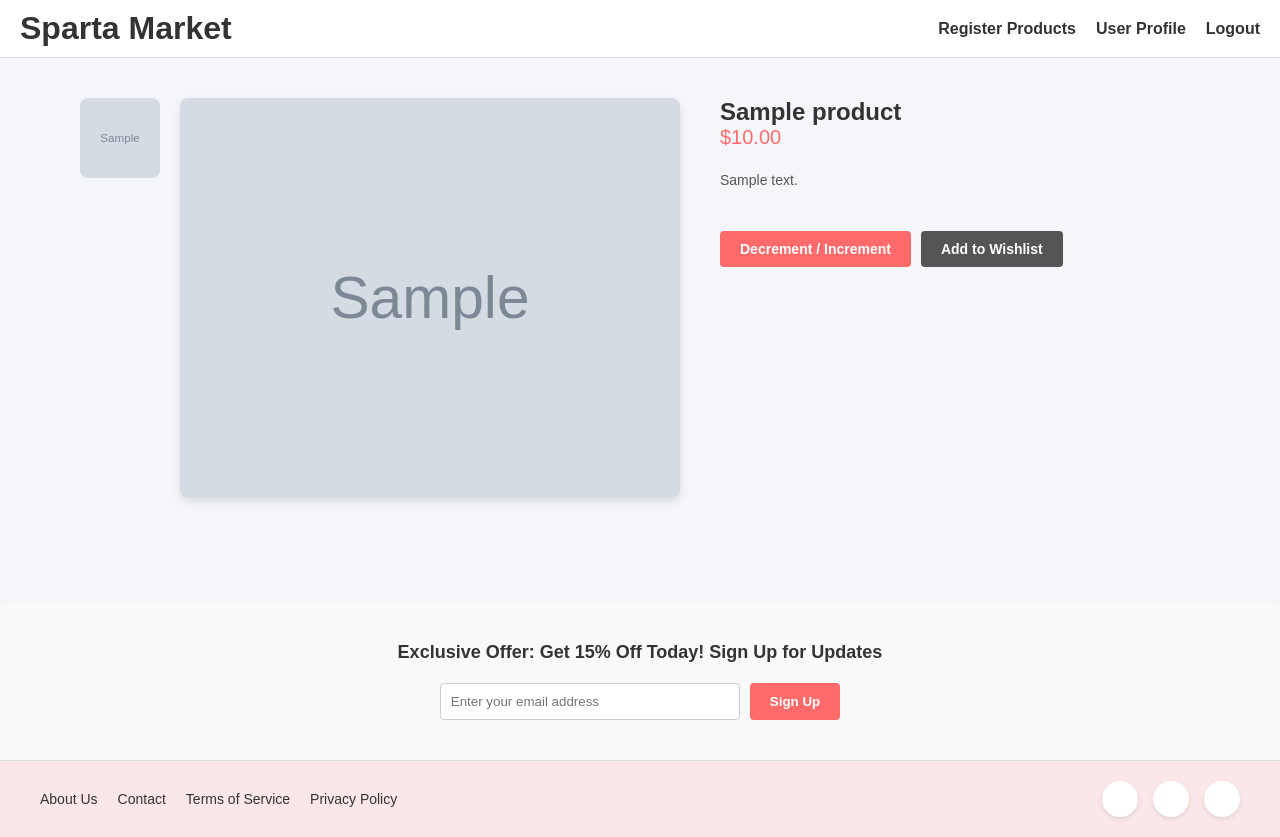
After one commit to kyso8575/SP_market_DRF, a Django app: page /products/product_detail/1 in a window 1280 px wide. The commit adds this page. Run offline with Django 4.2, Linux system fonts and the light colour scheme; tables that the repository leaves empty hold one stand-in row (values such as "Sample post"); grey boxes marked "Sample" are stand-in pictures.

Commit message:
Add product detail

```diff
--- a/products/models.py
+++ b/products/models.py
@@ -28,6 +28,9 @@ class Product(models.Model):
     created_at = models.DateTimeField(auto_now_add=True)
     updated_at = models.DateTimeField(auto_now=True)
     is_sold = models.BooleanField(default=False)
+    likes_count = models.PositiveIntegerField(default=0)
+    views_count = models.PositiveIntegerField(default=0)
+    liked_users = models.ManyToManyField(User, related_name='liked_products', blank=True)
 
     def __str__(self):
         return self.name
@@ -41,16 +44,3 @@ class ProductImage(models.Model):
 
     def __str__(self):
         return f"Image for {self.product.name}"
-
-
-class Favorite(models.Model):
-    """찜 목록 모델"""
-    user = models.ForeignKey(User, on_delete=models.CASCADE, related_name="favorites")  # 사용자
-    product = models.ForeignKey(Product, on_delete=models.CASCADE, related_name="favorited_by")  # 찜한 상품
-    created_at = models.DateTimeField(auto_now_add=True)  # 생성 시간
-
-    class Meta:
-        unique_together = ('user', 'product')  # 사용자와 상품의 중복 방지
-
-    def __str__(self):
-        return f"{self.user.username} favorited {self.product.name}"
--- /dev/null
+++ b/products/static/products/css/product_detail.css
@@ -0,0 +1,215 @@
+/* 📌 Main Layout */
+.product-detail-container {
+  display: flex;
+  gap: 40px;
+  padding: 40px;
+  max-width: 1200px;
+  margin: 0 auto;
+  align-items: flex-start;
+}
+
+/* 📌 상품 이미지 섹션 */
+.product-images {
+  display: flex;
+  gap: 20px;
+  align-items: flex-start;
+}
+
+/* 📌 썸네일 이미지 리스트 */
+.thumbnail-list {
+  display: flex;
+  flex-direction: column;
+  gap: 10px;
+  max-width: 100px;
+  overflow-y: auto;
+}
+
+.thumbnail-list .thumbnail-image {
+  width: 80px;
+  height: 80px;
+  object-fit: cover;
+  border-radius: 8px;
+  cursor: pointer;
+  transition: transform 0.2s ease-in-out, border 0.2s ease-in-out;
+}
+
+.thumbnail-list .thumbnail-image:hover {
+  transform: scale(1.1);
+  border: 2px solid #ff6b6b;
+}
+
+/* 📌 메인 이미지 */
+.main-image {
+  flex: 1;
+  max-width: 500px;
+  text-align: center;
+}
+
+.main-image img {
+  width: 100%;
+  height: 400px;
+  object-fit: cover;
+  border-radius: 8px;
+  box-shadow: 0 4px 8px rgba(0, 0, 0, 0.1);
+}
+
+/* 📌 상품 정보 섹션 */
+.product-info {
+  flex: 1;
+  display: flex;
+  flex-direction: column;
+  gap: 20px;
+}
+
+.product-header h1 {
+  font-size: 24px;
+  font-weight: bold;
+}
+
+.product-header .price {
+  font-size: 20px;
+  color: #ff6b6b;
+}
+
+.product-description p {
+  font-size: 14px;
+  color: #555;
+  line-height: 1.6;
+}
+
+/* 📌 버튼 */
+.product-actions {
+  display: flex;
+  gap: 10px;
+  margin-top: 20px;
+}
+
+.btn-action,
+.btn-wishlist {
+  padding: 10px 20px;
+  border-radius: 4px;
+  font-size: 14px;
+  cursor: pointer;
+  font-weight: bold;
+  transition: background-color 0.3s ease;
+}
+
+.btn-action {
+  background-color: #ff6b6b;
+  color: white;
+  border: none;
+}
+
+.btn-action:hover {
+  background-color: #ff8a8a;
+}
+
+.btn-wishlist {
+  background-color: #555;
+  color: white;
+  border: none;
+}
+
+.btn-wishlist:hover {
+  background-color: #777;
+}
+
+/* 📌 반응형 디자인 */
+@media (max-width: 768px) {
+  .product-detail-container {
+    flex-direction: column;
+    gap: 20px;
+    padding: 20px;
+  }
+
+  .thumbnail-list {
+    flex-direction: row;
+    overflow-x: auto;
+    max-width: 100%;
+  }
+
+  .thumbnail-list .thumbnail-image {
+    width: 60px;
+    height: 60px;
+  }
+
+  .main-image img {
+    height: 300px;
+  }
+}
+
+
+
+/* 📌 Newsletter Section */
+.newsletter {
+  text-align: center;
+  margin-top: 60px;
+  padding: 40px;
+  background-color: #f9f9f9;
+  border-radius: 8px;
+}
+
+.newsletter h3 {
+  font-size: 18px;
+  margin-bottom: 20px;
+}
+
+.newsletter-signup {
+  display: flex;
+  gap: 10px;
+  justify-content: center;
+}
+
+.newsletter-signup input {
+  padding: 10px;
+  width: 300px;
+  border-radius: 4px;
+  border: 1px solid #ccc;
+}
+
+.newsletter-signup .btn-signup {
+  padding: 10px 20px;
+  background-color: #ff6b6b;
+  color: white;
+  border: none;
+  border-radius: 4px;
+  cursor: pointer;
+  font-weight: bold;
+}
+
+.newsletter-signup .btn-signup:hover {
+  background-color: #ff8a8a;
+}
+
+/* 📌 Responsive Design */
+@media (max-width: 768px) {
+  .product-detail-container {
+    flex-direction: column;
+  }
+
+  .product-images .main-image img {
+    height: 300px;
+  }
+
+  .newsletter-signup {
+    flex-direction: column;
+    gap: 10px;
+  }
+}
+
+
+/* 추가 이미지 버튼 */
+#add-image-btn {
+  margin-top: 15px;
+  padding: 10px 15px;
+  background-color: #ff6b6b;
+  color: white;
+  border: none;
+  border-radius: 4px;
+  cursor: pointer;
+  font-size: 14px;
+}
+
+#add-image-btn:hover {
+  background-color: #ff8a8a;
+}
--- /dev/null
+++ b/products/templates/products/product_detail.html
@@ -0,0 +1,64 @@
+{% extends "base.html" %}
+{% load static %}
+
+{% block styles %}
+<link rel="stylesheet" href="{% static 'products/css/product_detail.css' %}" />
+{% endblock styles %}
+
+{% block main_content %}
+<main class="product-detail-container">
+  <!-- 📌 상품 이미지 섹션 -->
+  <section class="product-images">
+    <div class="thumbnail-list">
+      {% for image in product_images %}
+        <img
+          src="{{ image.image.url }}"
+          alt="Thumbnail {{ forloop.counter }}"
+          class="thumbnail-image"
+          onclick="changeMainImage('{{ image.image.url }}')" />
+      {% endfor %}
+    </div>
+    <div class="main-image">
+      <img id="main-image" src="{{ product_images.first.image.url }}" alt="{{ product.name }}" />
+    </div>
+  </section>
+
+  <!-- 📌 상품 정보 섹션 -->
+  <section class="product-info">
+    <div class="product-header">
+      {% if product.is_sold_out %}
+        <span class="badge-soldout">Sold Out</span>
+      {% endif %}
+      <h1>{{ product.name }}</h1>
+      <p class="price">${{ product.price }}</p>
+    </div>
+
+    <div class="product-description">
+      <p>{{ product.description }}</p>
+    </div>
+
+    <div class="product-actions">
+      <button class="btn-action">Decrement / Increment</button>
+      <button class="btn-wishlist">Add to Wishlist</button>
+    </div>
+  </section>
+</main>
+
+<!-- 📌 뉴스레터 섹션 -->
+<section class="newsletter">
+  <h3>Exclusive Offer: Get 15% Off Today! Sign Up for Updates</h3>
+  <div class="newsletter-signup">
+    <input type="email" placeholder="Enter your email address" />
+    <button class="btn-signup">Sign Up</button>
+  </div>
+</section>
+
+{% block scripts %}
+<script>
+  function changeMainImage(imageUrl) {
+    const mainImage = document.getElementById('main-image');
+    mainImage.src = imageUrl;
+  }
+</script>
+{% endblock scripts %}
+{% endblock main_content %}
--- a/products/urls.py
+++ b/products/urls.py
@@ -5,4 +5,7 @@ from . import views
 app_name = "products"
 urlpatterns = [
     path("product_create/", views.product_create, name="product_create"),
+    path("product_list/", views.product_list, name="product_list"),
+    path('like/<int:product_id>/', views.like_product, name='like_product'),
+    path('product_detail/<int:product_id>', views.product_detail, name='product_detail'),
 ]
--- a/products/views.py
+++ b/products/views.py
@@ -1,7 +1,8 @@
-from django.shortcuts import render, redirect
+from django.shortcuts import render, redirect, get_object_or_404
 from django.contrib.auth.decorators import login_required
 from .models import Product, ProductImage
 from django.contrib.auth import get_user_model  # 커스텀 User 모델 가져오기
+from django.http import JsonResponse
 
 User = get_user_model()  # 현재 설정된 사용자 모델
 
@@ -38,3 +39,67 @@ def product_create(request):
         return redirect('accounts:profile', id=request.user.id)
 
     return render(request, "products/product_create.html")
+
+
+
+def product_list(request):
+    # 모든 상품을 최신순으로 가져오기
+    products = Product.objects.all().order_by('-created_at')
+
+    # 각 상품에 대한 첫 번째 이미지 포함
+    product_data = []
+    for product in products:
+        first_image = ProductImage.objects.filter(product=product).first()
+        product_data.append({
+            'product': product,
+            'image': first_image.image.url if first_image else None  # 첫 번째 이미지 URL 또는 None
+        })
+
+    # 컨텍스트에 상품 데이터 전달
+    context = {
+        'product_data': product_data,  # 상품 + 첫 번째 이미지
+    }
+
+    return render(request, 'products/product_list.html', context)
+
+
+
+
+@login_required(login_url='accounts:login')
+def like_product(request, product_id):
+    product = get_object_or_404(Product, id=product_id)
+
+    if request.user in product.liked_users.all():
+        product.liked_users.remove(request.user)
+        product.likes_count -= 1
+        status = 'unliked'
+    else:
+        product.liked_users.add(request.user)
+        product.likes_count += 1
+        status = 'liked'
+
+    product.save()
+
+    return JsonResponse({'status': status, 'likes_count': product.likes_count})
+
+
+from django.shortcuts import render, get_object_or_404
+from .models import Product, ProductImage
+
+def product_detail(request, product_id):
+    # 상품 객체 가져오기
+    product = get_object_or_404(Product, id=product_id)
+
+    # 해당 상품의 이미지 목록 가져오기
+    product_images = ProductImage.objects.filter(product=product)
+
+    # 좋아요 여부 확인
+    is_liked = request.user in product.liked_users.all() if request.user.is_authenticated else False
+
+    context = {
+        'product': product,
+        'product_images': product_images,
+        'is_liked': is_liked,
+    }
+
+    return render(request, 'products/product_detail.html', context)
--- a/static/css/base.css
+++ b/static/css/base.css
@@ -7,7 +7,7 @@
 
 html,
 body {
-  height: 100%; /* 화면 전체 높이를 차지하도록 설정 */
+  min-height: 100vh; /* 화면 전체 높이를 차지하도록 설정 */
 }
 
 body {
@@ -17,6 +17,29 @@ body {
   display: flex;
   flex-direction: column; /* 세로 레이아웃 설정 */
   min-height: 100vh; /* 화면 전체 높이 */
+}
+
+.base-wrapper {
+  display: flex;
+  flex-direction: column;
+  min-height: 100vh; /* 화면 전체 높이 사용 */
+}
+
+.main-content {
+  flex: 1; /* 메인 콘텐츠가 남은 모든 공간을 차지 */
+}
+
+/* 헤더 링크 스타일 제거 */
+.page-title {
+  text-decoration: none; /* 밑줄 제거 */
+  color: inherit; /* 부모 요소(h1)의 색상 상속 */
+  font-weight: inherit; /* 부모 요소의 글꼴 두께 상속 */
+}
+
+/* 링크에 마우스를 올렸을 때 스타일 */
+.page-title:hover {
+  text-decoration: none; /* 호버 시에도 밑줄 제거 */
+  color: inherit; /* 호버 시 색상 변경 없음 */
 }
 
 /* Header */
--- a/templates/base.html
+++ b/templates/base.html
@@ -11,25 +11,26 @@
 
     {% block scripts %}
     {% endblock scripts %}
+
   </head>
   <body>
+    <div class="base-wrapper">
       <header class="header">
         <div class="logo">
-        <h1>Sparta Market</h1>
+          <h1><a href="{% url 'products:product_list' %}" class="page-title">Sparta Market</a></h1>
         </div>
         <nav>
           <ul class="nav-links">
-          <li><a href="#">Home</a></li>
-          <li><a href="#">Product Listing</a></li>
-          <li><a href="#">User Profile</a></li>
+            <li><a href="{% url 'products:product_create' %}">Register Products</a></li>
+            <li><a href="{% url 'accounts:profile' user.id %}">User Profile</a></li>
             <li><a href="{% url 'accounts:logout' %}">Logout</a></li>
           </ul>
         </nav>
       </header>
 
-    {% block main_content %}
-    {% endblock main_content %}
-
+      <main class="main-content">
+        {% block main_content %} {% endblock main_content %}
+      </main>
 
       <footer class="footer">
         <div class="footer-content">
@@ -48,6 +49,6 @@
           </div>
         </div>
       </footer>
+    </div>
   </body>
-
 </html>
```
Also changed, not shown: products/static/products/css/product_list.css (added, +92 -0 lines), products/static/products/js/product_list.js (added, +35 -0 lines), products/templates/products/product_list.html (added, +53 -0 lines), products/migrations/0005_product_liked_users_product_likes_count_and_more.py (added). Lines whose indentation alone changed are shown as unchanged.
